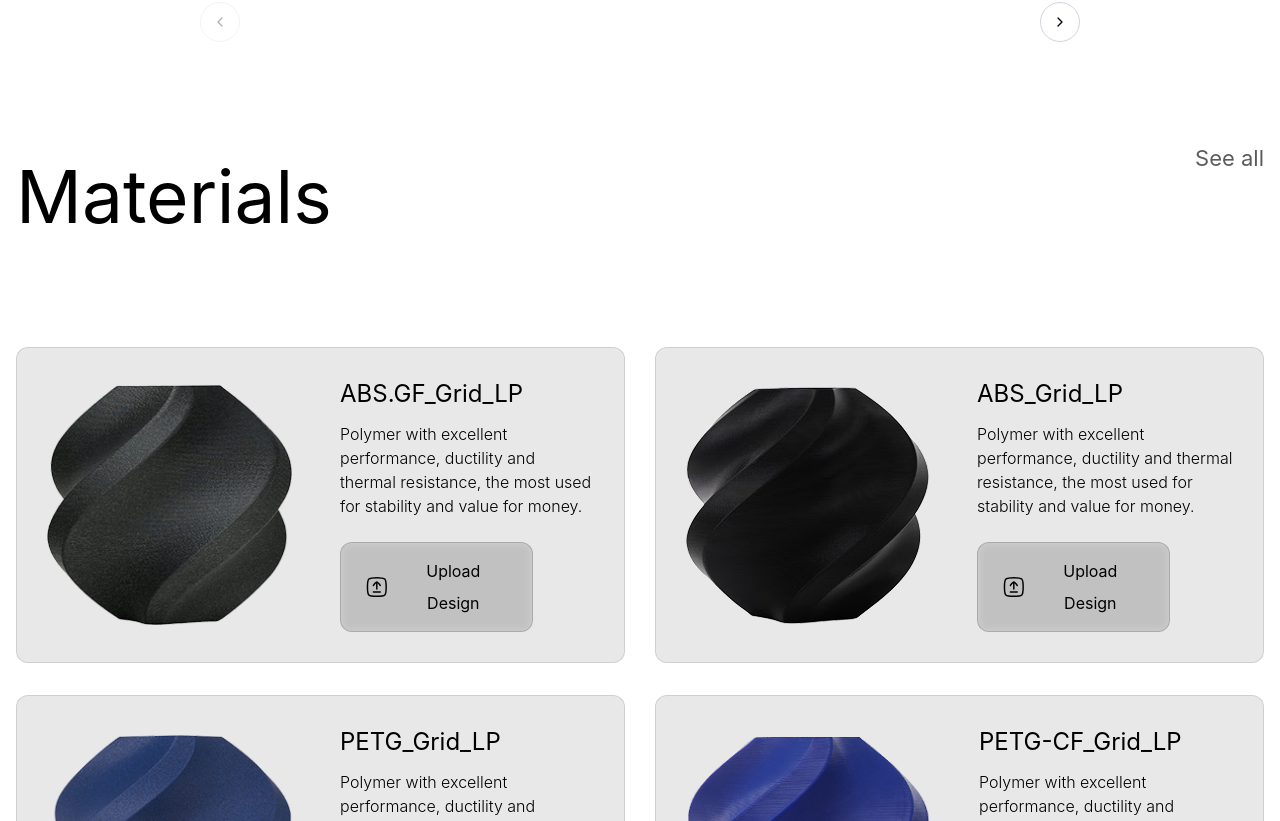
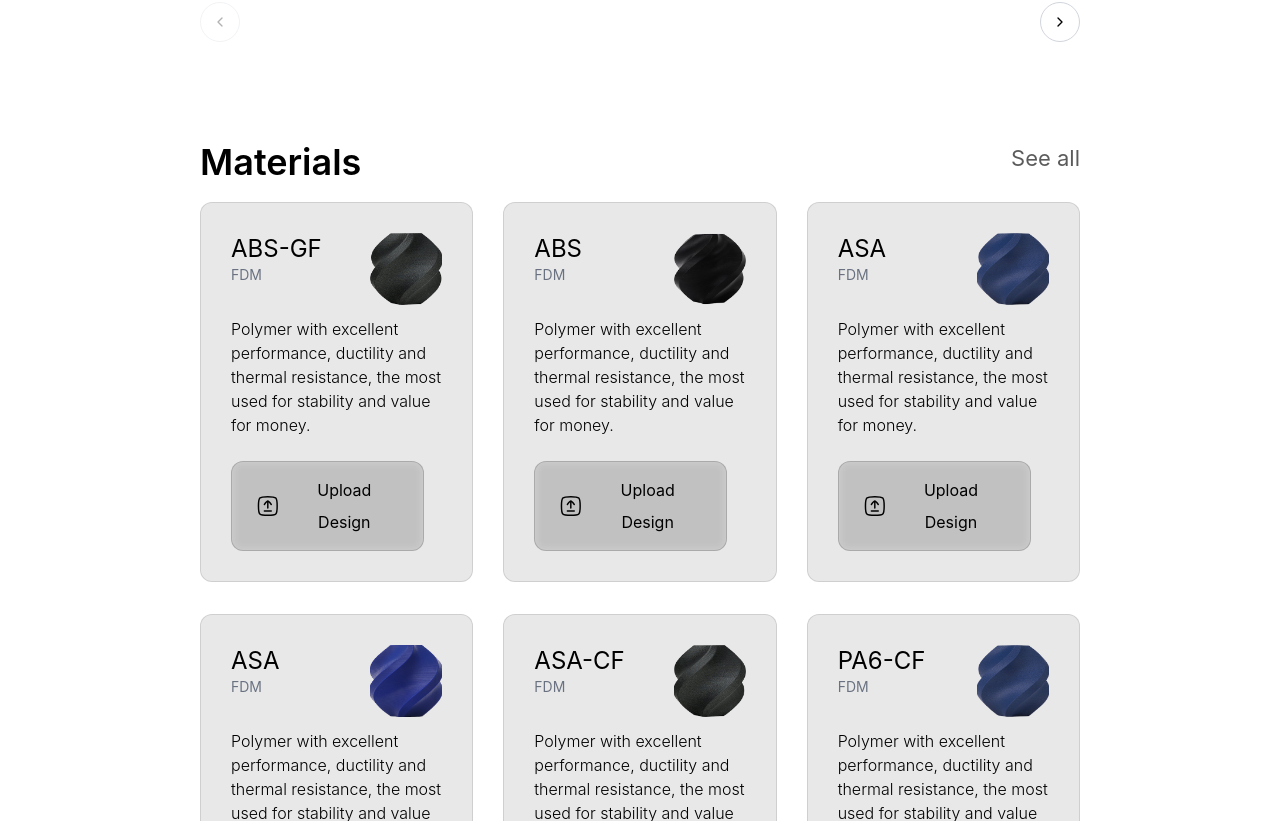
Before and after one commit to alimuzzaman-zamaddar/dynamic-x-project, a React (Vite) app: page / in a window 1280 px wide. Shown: the part 4139-4960 px from the top of the page. Built offline with nearby package versions, Linux system fonts and the light colour scheme.

Commit message:
feat:changes the materials section

```diff
--- a/src/components/PagesComponent/HomPage/Materials.jsx
+++ b/src/components/PagesComponent/HomPage/Materials.jsx
@@ -9,42 +9,60 @@ import { Upload } from "../../SvgContainer/SvgContainer";
 const materials = [
   {
     imgSrc: gear1,
-    title: "ABS.GF_Grid_LP",
+    title: "ABS-GF",
+    subtitle: "FDM",
+    description:
+      "L’ASA rinforzato con fibra di vetro migliora l’ASA standard offrendo maggiore rigidità, resistenza al calore e stabilità dimensionale. Resiste ai raggi UV e agli agenti atmosferici.",
+  },
+  {
+    imgSrc: gear2,
+    title: "ABS",
+    subtitle: "FDM",
     description:
       "L’ABS è un materiale durevole e versatile con buona resistenza agli urti e agli agenti chimici. È ideale per parti funzionali e prototipi.",
   },
   {
-    imgSrc: gear2,
-    title: "ABS_Grid_LP",
+    imgSrc: gear3,
+    title: "ASA",
+    subtitle: "FDM",
     description:
       "L’ASA è un materiale resistente e stabile ai raggi UV, perfetto per applicazioni da esterno.",
   },
   {
-    imgSrc: gear3,
-    title: "PETG_Grid_LP",
+    imgSrc: gear4,
+    title: "ASA",
+    subtitle: "FDM",
     description:
-      "L’ASA rinforzato con fibra di vetro migliora l’ASA standard offrendo maggiore rigidità, resistenza al calore e stabilità dimensionale. Resiste ai raggi UV e agli agenti atmosferici, risultando ideale per applicazioni esterne e strutturali.",
+      "L’ASA è un materiale resistente e stabile ai raggi UV, perfetto per applicazioni da esterno.",
   },
   {
-    imgSrc: gear4,
-    title: "PETG-CF_Grid_LP",
+    imgSrc: gear1,
+    title: "ASA-CF",
+    subtitle: "FDM",
     description:
-      "L’ASA rinforzato con fibra di carbonio (CF-ASA) offre maggiore resistenza, rigidità e stabilità ai raggi UV rispetto all’ASA standard. È un’ottima scelta per componenti sottoposti a elevato stress meccanico.",
+      "L’ASA rinforzato con fibra di carbonio (CF-ASA) offre maggiore resistenza, rigidità e stabilità ai raggi UV rispetto all’ASA standard. Ideale per componenti ad alto stress.",
+  },
+  {
+    imgSrc: gear3,
+    title: "PA6-CF",
+    subtitle: "FDM",
+    description:
+      "Il Nylon 6 rinforzato con fibra di carbonio offre eccellenti proprietà meccaniche, elevata rigidità e resistenza termica. Mantiene leggerezza e resistenza agli urti.",
   },
 ];
 
 const Materials = () => {
   return (
     <section id="materials" className="h-auto w-full pb-25 ">
-      <div className="container flex flex-col gap-y-24 ">
+      <div className="container mx-auto px-50 ">
         <div className="flex flex-row  justify-between">
-          <h2 className="text-[73px] font-normal text-black ">Materials</h2>
+          <h2 className="text-4xl font-semibold text-black pb-5 ">Materials</h2>
           <Link to={"/allmaterials"} className="text-[22px] font-normal leading-[146%] text-black opacity-64  ">
             {" "}
             See all
           </Link>
         </div>
-        <ul className="grid justify-between gap-y-8 gap-x-7.5 grid-cols-2">
+        <ul className="grid justify-between gap-y-8 gap-x-7.5 grid-cols-3">
           {materials.map((material, idx) => {
             return (
               <li
@@ -56,17 +74,22 @@ const Materials = () => {
                 key={idx}
                 className="p-7.5 h-auto w-full rounded-xl flex flex-row gap-x-12 items-center "
               >
-                <img
-                  className="max-w-[245px] max-h-[243px] object-cover "
-                  src={material.imgSrc}
-                  alt={material.title}
-                />
                 <div className="flex flex-col gap-y-6 ">
                   <div className="flex flex-col gap-y-3  ">
-                    <h5 className="text-black font-normal leading-[134%] text-2xl  ">
-                      {" "}
-                      {material.title}{" "}
-                    </h5>
+                    <div className="flex justify-between">
+                      <div className="">
+                        <h5 className="text-black font-normal leading-[134%] text-2xl">
+                          {material.title}{" "}
+                        </h5>
+                        <p className="text-sm text-gray-500">{material.subtitle}</p>
+                      </div>
+                      <img
+                        className="w-18 h-18 object-cover "
+                        src={material.imgSrc}
+                        alt={material.title}
+                      />
+
+                    </div>
                     <span className="text-base font-light leading-[150%]  max-w-[389px] ">
                       Polymer with excellent performance, ductility and thermal
                       resistance, the most used for stability and value for
```
